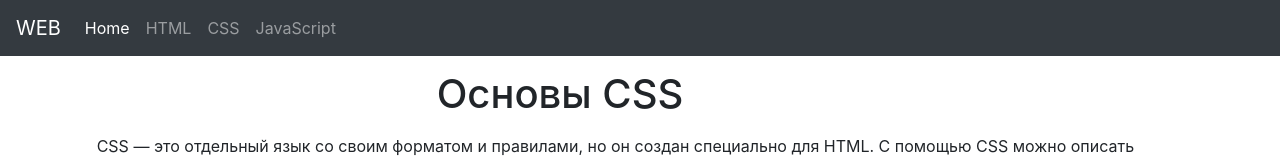
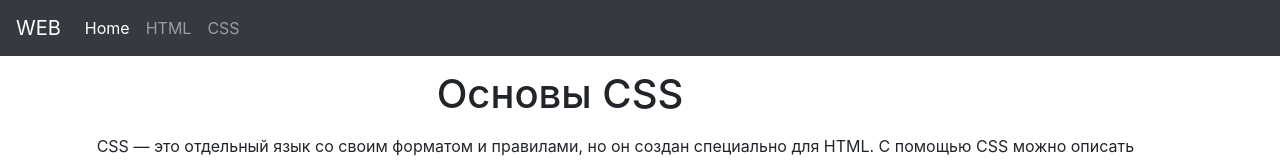
Before and after one commit to Nikatseplyaeva/project1, a plain HTML site: page page3.html in a window 1280 px wide. Shown: the top 160 px of the page. Drawn offline with nearby package versions, Linux system fonts and the light colour scheme.

Commit message:
Update page3.html

```diff
--- a/page3.html
+++ b/page3.html
@@ -29,9 +29,8 @@
                     <li class="nav-item">
                       <a class="nav-link CSS" href="page3.html" tabindex="-1" aria-CSS="true">CSS</a>
                     </li>
-                    <li class="nav-item">
-                        <a class="nav-link" href="page4.html">JavaScript</a>
-                    </li>
+
+
                   </ul>
                   <form class="form-inline mt-2 mt-md-0">
 
```
